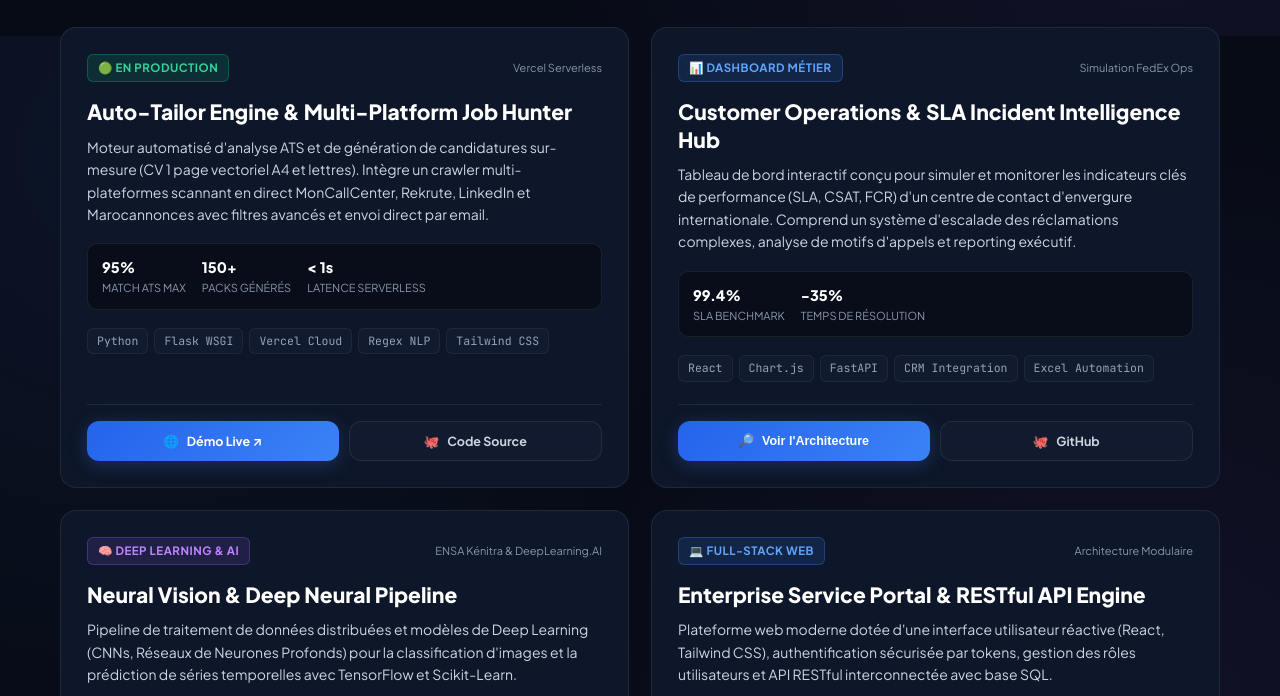
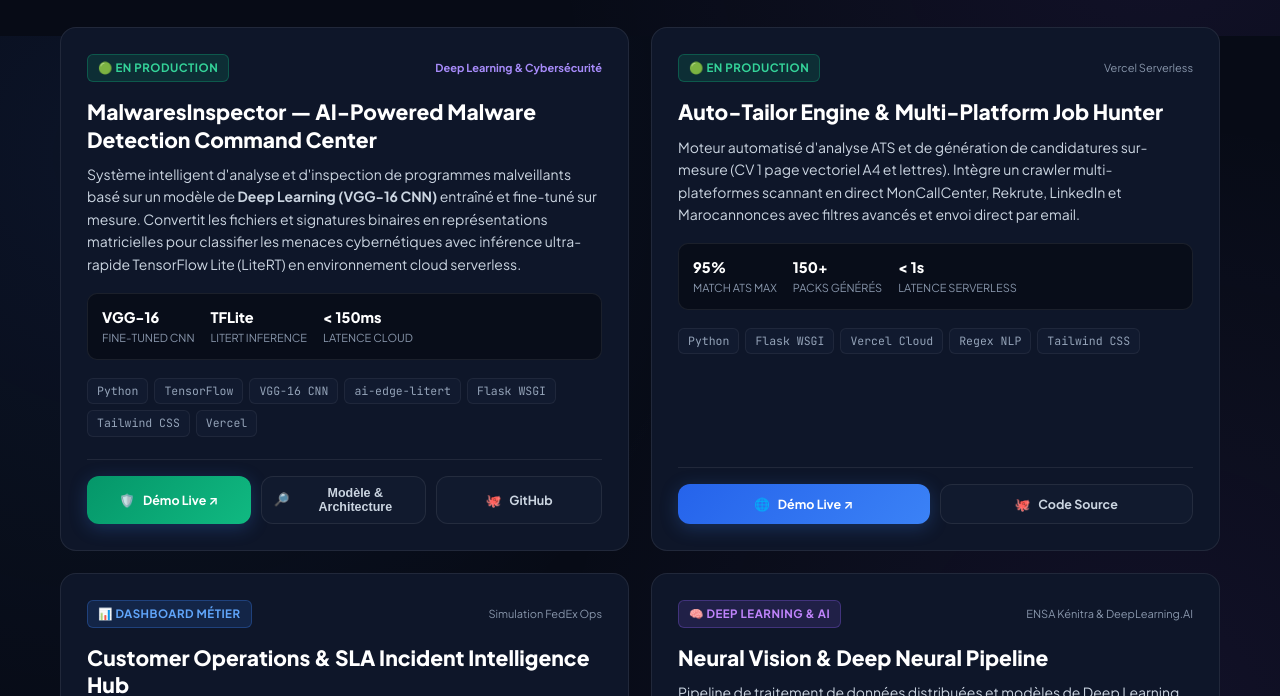
Before and after one commit to slimanix/portfolio-showcase, a plain HTML site: page index.html in a window 1280 px wide. Shown: the part 764-1460 px from the top of the page. Drawn offline with Linux system fonts and the light colour scheme.

Commit message:
Feature MalwaresInspector AI Deep Learning project in showcase

```diff
--- a/index.html
+++ b/index.html
@@ -617,6 +617,7 @@
                 <a href="#projects" class="nav-link">Projets Phares</a>
                 <a href="#skills" class="nav-link">Compétences</a>
                 <a href="#experience" class="nav-link">Parcours</a>
+                <a href="https://malwares-detector.vercel.app/" target="_blank" class="nav-link" style="color: #60a5fa;">🛡️ MalwaresInspector</a>
                 <a href="https://autotailorengine.vercel.app" target="_blank" class="nav-link" style="color: #34d399;">⚡ Auto-Tailor Engine</a>
             </div>
             <a href="#contact" class="nav-cta">Me Contacter</a>
@@ -649,8 +650,11 @@
             <a href="#projects" class="btn btn-primary">
                 <span>🚀</span> <span>Explorer les Projets Live</span>
             </a>
+            <a href="https://malwares-detector.vercel.app/" target="_blank" class="btn btn-secondary" style="border-color: rgba(16,185,129,0.3); color: #34d399;">
+                <span>🛡️</span> <span>MalwaresInspector Live ↗</span>
+            </a>
             <a href="https://autotailorengine.vercel.app" target="_blank" class="btn btn-secondary">
-                <span>⚡</span> <span>Tester Auto-Tailor Engine ↗</span>
+                <span>⚡</span> <span>Auto-Tailor Engine ↗</span>
             </a>
             <a href="https://github.com/slimanix" target="_blank" class="btn btn-secondary">
                 <span>🐙</span> <span>GitHub (slimanix)</span>
@@ -694,7 +698,55 @@
         </div>
 
         <div class="projects-grid">
-            <!-- Project 1 -->
+            <!-- Project 1: MalwaresInspector (AI Deep Learning Cybersecurity) -->
+            <div class="project-card" data-cat="ai fullstack">
+                <div>
+                    <div class="project-badge-row">
+                        <span class="project-type-badge badge-live" style="background: rgba(16, 185, 129, 0.15); color: #34d399; border: 1px solid rgba(16, 185, 129, 0.3);">🟢 En Production</span>
+                        <span style="font-size: 11px; color: #a78bfa; font-weight: 700;">Deep Learning &amp; Cybersécurité</span>
+                    </div>
+                    <h3 class="project-title">MalwaresInspector — AI-Powered Malware Detection Command Center</h3>
+                    <p class="project-desc">
+                        Système intelligent d'analyse et d'inspection de programmes malveillants basé sur un modèle de <strong>Deep Learning (VGG-16 CNN)</strong> entraîné et fine-tuné sur mesure. Convertit les fichiers et signatures binaires en représentations matricielles pour classifier les menaces cybernétiques avec inférence ultra-rapide TensorFlow Lite (LiteRT) en environnement cloud serverless.
+                    </p>
+                    <div class="project-metrics">
+                        <div class="metric-item">
+                            <div class="m-val">VGG-16</div>
+                            <div class="m-lbl">Fine-Tuned CNN</div>
+                        </div>
+                        <div class="metric-item">
+                            <div class="m-val">TFLite</div>
+                            <div class="m-lbl">LiteRT Inference</div>
+                        </div>
+                        <div class="metric-item">
+                            <div class="m-val">&lt; 150ms</div>
+                            <div class="m-lbl">Latence Cloud</div>
+                        </div>
+                    </div>
+                    <div class="project-tech">
+                        <span class="tech-pill">Python</span>
+                        <span class="tech-pill">TensorFlow</span>
+                        <span class="tech-pill">VGG-16 CNN</span>
+                        <span class="tech-pill">ai-edge-litert</span>
+                        <span class="tech-pill">Flask WSGI</span>
+                        <span class="tech-pill">Tailwind CSS</span>
+                        <span class="tech-pill">Vercel</span>
+                    </div>
+                </div>
+                <div class="project-footer">
+                    <a href="https://malwares-detector.vercel.app/" target="_blank" class="btn btn-primary" style="background: linear-gradient(135deg, #059669 0%, #10b981 100%);">
+                        <span>🛡️</span> <span>Démo Live ↗</span>
+                    </a>
+                    <button class="btn btn-secondary" onclick="openModal('malwares')">
+                        <span>🔎</span> <span>Modèle &amp; Architecture</span>
+                    </button>
+                    <a href="https://github.com/slimanix/MalwersDetector" target="_blank" class="btn btn-secondary">
+                        <span>🐙</span> <span>GitHub</span>
+                    </a>
+                </div>
+            </div>
+
+            <!-- Project 2 -->
             <div class="project-card" data-cat="fullstack ops">
                 <div>
                     <div class="project-badge-row">
@@ -1024,6 +1076,24 @@
 }
 
 const modalData = {
+    malwares: {
+        title: "🛡️ MalwaresInspector — AI-Powered Malware Detection Command Center",
+        content: `
+            <p><strong>Contexte &amp; Démarche Scientifique :</strong><br>
+            Face à la sophistication des menaces informatiques (malwares polymorphes et attaques zero-day), les signatures antivirus traditionnelles basées sur les hachages SHA256 sont rapidement contournées. J'ai conçu et entraîné un modèle de <strong>Deep Learning</strong> capable d'analyser la structure interne des fichiers binaires pour classifier instantanément les logiciels malveillants.</p>
+            <br>
+            <p><strong>Architecture du Modèle &amp; Entraînement :</strong><br>
+            • <strong>Fine-Tuning VGG-16 :</strong> Réseau de neurones convolutif profond (CNN) initialement pré-entraîné, puis adapté et fine-tuné sur un corpus de binaires malveillants et sains convertis en matrices d'octets / représentations visuelles.<br>
+            • <strong>Optimisation TensorFlow Lite (ai-edge-litert) :</strong> Quantization et conversion du modèle en format <code>vgg16_fine.tflite</code> compact, réduisant le poids mémoire et permettant une inférence temps-réel (&lt; 150ms) sur conteneur serverless Vercel sans GPU dédié.<br>
+            • <strong>Pipeline Backend Python :</strong> Traitement des flux de fichiers multipart, extraction de features matricielles avec NumPy &amp; Pillow, et scoring probabiliste de menace.</p>
+            <br>
+            <p><strong>Stack Technique :</strong> Python, TensorFlow, Keras, VGG-16 CNN, ai-edge-litert (TFLite), Flask WSGI, Pillow, NumPy, Tailwind CSS, Vercel Serverless.</p>
+            <br>
+            <p><strong>Liens Directs :</strong><br>
+            • Démo Live : <a href="https://malwares-detector.vercel.app/" target="_blank" style="color: #34d399; font-weight: 700;">https://malwares-detector.vercel.app/ ↗</a><br>
+            • Dépôt GitHub : <a href="https://github.com/slimanix/MalwersDetector" target="_blank" style="color: #60a5fa; font-weight: 700;">github.com/slimanix/MalwersDetector ↗</a></p>
+        `
+    },
     ops: {
         title: "📊 Customer Operations & SLA Incident Intelligence Hub",
         content: `
```
Also changed, not shown: 2 other files.
